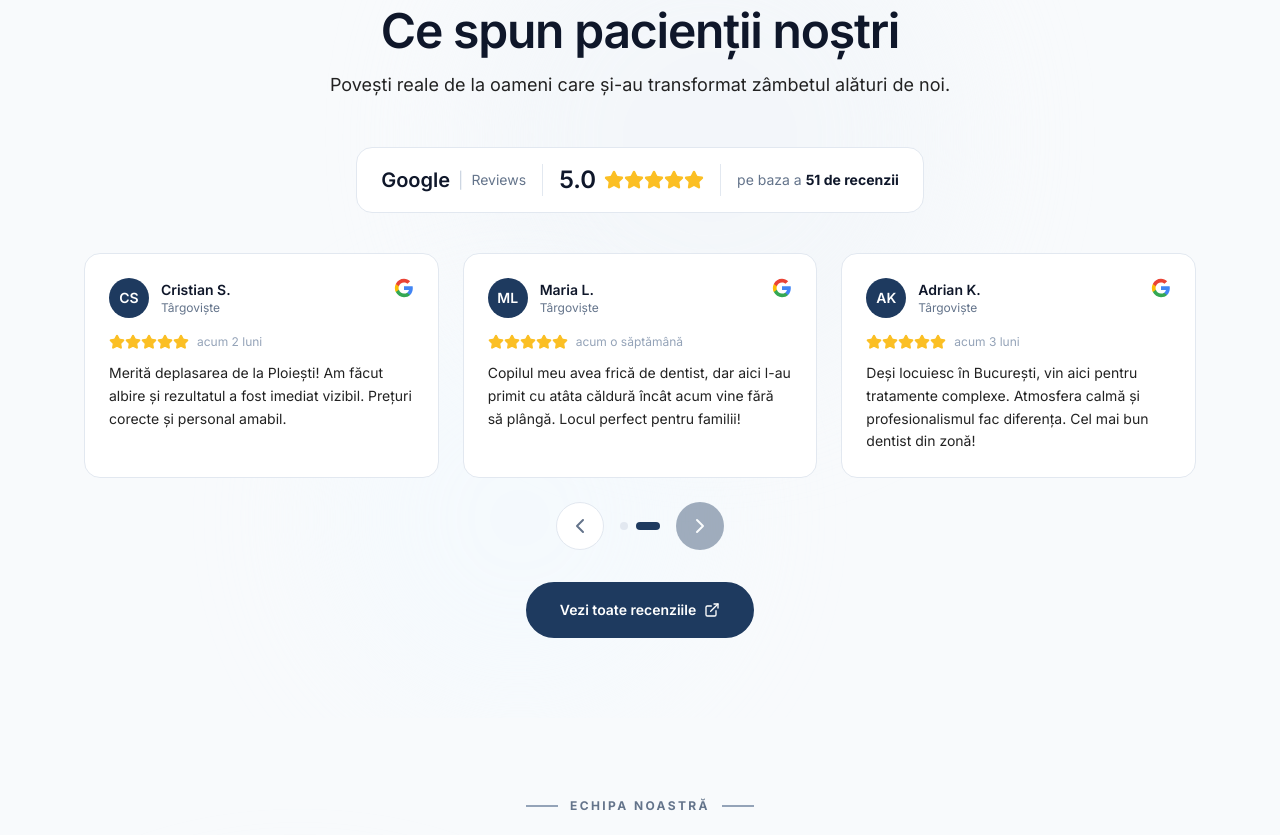
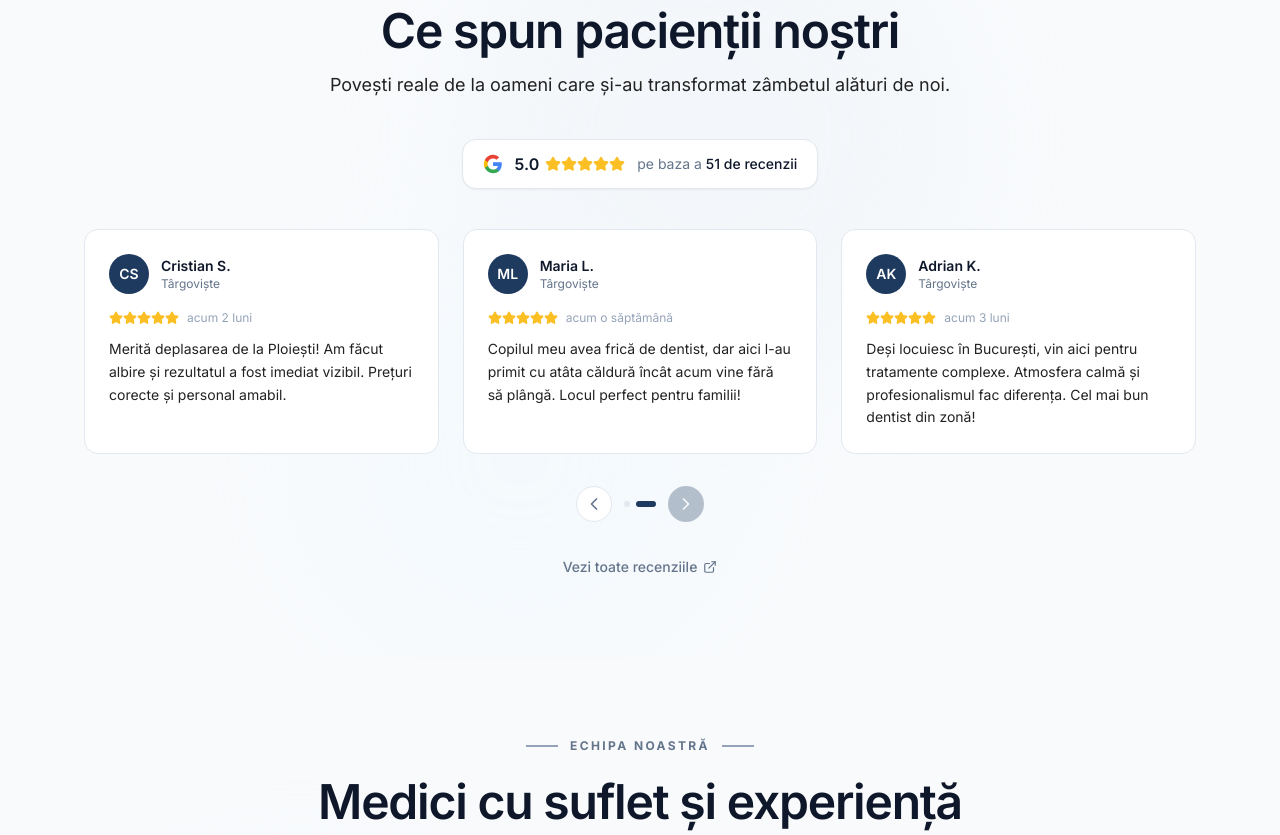
Before and after one commit to atwonio16/doctor-suciu-dental, a React (Vite) app: page / in a window 1280 px wide. Shown: the part 3060-3895 px from the top of the page. Built offline with nearby package versions, Linux system fonts and the light colour scheme.

Commit message:
Redesign ReviewsSection - minimalist Google badge, smaller nav buttons, link CTA

```diff
--- a/src/sections/ReviewsSection.tsx
+++ b/src/sections/ReviewsSection.tsx
@@ -1,5 +1,6 @@
 import { useState, useRef, useEffect } from 'react';
 import { Star, ChevronLeft, ChevronRight, ExternalLink } from 'lucide-react';
+import { Link } from 'react-router-dom';
 
 const reviews = [
   {
@@ -120,8 +121,8 @@ const ReviewsSection = () => {
 
       <div className="relative z-10 w-full px-4 sm:px-6 lg:px-12 xl:px-20">
         <div className="max-w-7xl mx-auto">
-          {/* Header - Premium category style */}
-          <div className="text-center mb-12">
+          {/* Header */}
+          <div className="text-center mb-10">
             <div className="flex items-center justify-center gap-3 mb-6">
               <span className="w-8 h-[2px] bg-[#94a3b8]" />
               <span className="text-xs font-bold uppercase tracking-[0.2em] text-[#64748b]">
@@ -139,36 +140,29 @@ const ReviewsSection = () => {
             </p>
           </div>
 
-          {/* Google Rating Badge */}
+          {/* Minimalist Google Rating Badge */}
           <div className="flex justify-center mb-10">
-            <div className="inline-flex items-center gap-4 bg-white rounded-2xl px-6 py-4 border border-[#e2e8f0]">
-              <div className="flex items-center gap-2">
-                <span className="text-xl font-semibold text-[#0f172a]">Google</span>
-                <span className="text-[#cbd5e1]">|</span>
-                <span className="text-sm text-[#64748b]">Reviews</span>
-              </div>
-
-              <div className="h-8 w-px bg-[#e2e8f0]" />
-
-              <div className="flex items-center gap-2">
-                <span className="text-2xl font-semibold text-[#0f172a]">5.0</span>
+            <div className="inline-flex items-center gap-3 bg-white rounded-xl px-5 py-3 border border-[#e2e8f0] shadow-sm">
+              <svg className="w-5 h-5" viewBox="0 0 24 24">
+                <path fill="#4285F4" d="M22.56 12.25c0-.78-.07-1.53-.2-2.25H12v4.26h5.92c-.26 1.37-1.04 2.53-2.21 3.31v2.77h3.57c2.08-1.92 3.28-4.74 3.28-8.09z"/>
+                <path fill="#34A853" d="M12 23c2.97 0 5.46-.98 7.28-2.66l-3.57-2.77c-.98.66-2.23 1.06-3.71 1.06-2.86 0-5.29-1.93-6.16-4.53H2.18v2.84C3.99 20.53 7.7 23 12 23z"/>
+                <path fill="#FBBC05" d="M5.84 14.09c-.22-.66-.35-1.36-.35-2.09s.13-1.43.35-2.09V7.07H2.18C1.43 8.55 1 10.22 1 12s.43 3.45 1.18 4.93l2.85-2.22.81-.62z"/>
+                <path fill="#EA4335" d="M12 5.38c1.62 0 3.06.56 4.21 1.64l3.15-3.15C17.45 2.09 14.97 1 12 1 7.7 1 3.99 3.47 2.18 7.07l3.66 2.84c.87-2.6 3.3-4.53 6.16-4.53z"/>
+              </svg>
+              <div className="flex items-center gap-1.5">
+                <span className="font-semibold text-[#0f172a]">5.0</span>
                 <div className="flex">
                   {[...Array(5)].map((_, i) => (
-                    <Star key={i} className="w-5 h-5 fill-amber-400 text-amber-400" />
+                    <Star key={i} className="w-4 h-4 fill-amber-400 text-amber-400" />
                   ))}
                 </div>
               </div>
-
-              <div className="h-8 w-px bg-[#e2e8f0]" />
-
-              <span className="text-sm text-[#64748b]">
-                pe baza a <strong className="text-[#0f172a]">51 de recenzii</strong>
-              </span>
+              <span className="text-sm text-[#64748b]">pe baza a <span className="font-medium text-[#0f172a]">51 de recenzii</span></span>
             </div>
           </div>
 
           {/* Reviews Carousel */}
-          <div className="relative mb-6">
+          <div className="relative mb-8">
             <div
               ref={containerRef}
               className="overflow-hidden cursor-grab active:cursor-grabbing select-none"
@@ -191,7 +185,7 @@ const ReviewsSection = () => {
                     {reviews.slice(pageIndex * reviewsPerPage, (pageIndex + 1) * reviewsPerPage).map((review) => (
                       <div
                         key={review.id}
-                        className="bg-white rounded-2xl p-6 border border-[#e2e8f0] h-full"
+                        className="bg-white rounded-xl p-6 border border-[#e2e8f0] h-full"
                       >
                         {/* Header */}
                         <div className="flex items-start justify-between mb-4">
@@ -204,19 +198,13 @@ const ReviewsSection = () => {
                               <p className="text-xs text-[#64748b]">Târgoviște</p>
                             </div>
                           </div>
-                          <svg className="w-5 h-5" viewBox="0 0 24 24">
-                            <path fill="#4285F4" d="M22.56 12.25c0-.78-.07-1.53-.2-2.25H12v4.26h5.92c-.26 1.37-1.04 2.53-2.21 3.31v2.77h3.57c2.08-1.92 3.28-4.74 3.28-8.09z"/>
-                            <path fill="#34A853" d="M12 23c2.97 0 5.46-.98 7.28-2.66l-3.57-2.77c-.98.66-2.23 1.06-3.71 1.06-2.86 0-5.29-1.93-6.16-4.53H2.18v2.84C3.99 20.53 7.7 23 12 23z"/>
-                            <path fill="#FBBC05" d="M5.84 14.09c-.22-.66-.35-1.36-.35-2.09s.13-1.43.35-2.09V7.07H2.18C1.43 8.55 1 10.22 1 12s.43 3.45 1.18 4.93l2.85-2.22.81-.62z"/>
-                            <path fill="#EA4335" d="M12 5.38c1.62 0 3.06.56 4.21 1.64l3.15-3.15C17.45 2.09 14.97 1 12 1 7.7 1 3.99 3.47 2.18 7.07l3.66 2.84c.87-2.6 3.3-4.53 6.16-4.53z"/>
-                          </svg>
                         </div>
 
                         {/* Stars and date */}
                         <div className="flex items-center gap-2 mb-3">
                           <div className="flex">
                             {[...Array(review.rating)].map((_, i) => (
-                              <Star key={i} className="w-4 h-4 fill-amber-400 text-amber-400" />
+                              <Star key={i} className="w-3.5 h-3.5 fill-amber-400 text-amber-400" />
                             ))}
                           </div>
                           <span className="text-xs text-[#94a3b8]">{review.date}</span>
@@ -234,26 +222,26 @@ const ReviewsSection = () => {
             </div>
           </div>
 
-          {/* Navigation */}
-          <div className="flex items-center justify-center gap-4 mb-8">
+          {/* Minimal Navigation */}
+          <div className="flex items-center justify-center gap-3 mb-8">
             <button
               onClick={prevPage}
               disabled={currentPage === 0 || isAnimating}
-              className="w-12 h-12 rounded-full bg-white border border-[#e2e8f0] flex items-center justify-center text-[#64748b] hover:text-[#1e3a5f] hover:border-[#1e3a5f] transition-all disabled:opacity-40"
+              className="w-9 h-9 rounded-full bg-white border border-[#e2e8f0] flex items-center justify-center text-[#64748b] hover:text-[#1e3a5f] hover:border-[#1e3a5f] transition-all disabled:opacity-30"
               aria-label="Previous reviews"
             >
-              <ChevronLeft className="w-6 h-6" />
+              <ChevronLeft className="w-5 h-5" />
             </button>
 
-            <div className="flex items-center gap-2">
+            <div className="flex items-center gap-1.5">
               {Array.from({ length: totalPages }).map((_, index) => (
                 <button
                   key={index}
                   onClick={() => goToPage(index)}
-                  className={`h-2 rounded-full transition-all ${
+                  className={`h-1.5 rounded-full transition-all ${
                     index === currentPage
-                      ? 'w-6 bg-[#1e3a5f]'
-                      : 'w-2 bg-[#e2e8f0] hover:bg-[#cbd5e1]'
+                      ? 'w-5 bg-[#1e3a5f]'
+                      : 'w-1.5 bg-[#e2e8f0] hover:bg-[#cbd5e1]'
                   }`}
                   aria-label={`Go to page ${index + 1}`}
                 />
@@ -263,22 +251,22 @@ const ReviewsSection = () => {
             <button
               onClick={nextPage}
               disabled={currentPage === totalPages - 1 || isAnimating}
-              className="w-12 h-12 rounded-full bg-[#1e3a5f] flex items-center justify-center text-white hover:bg-[#152a45] transition-all disabled:opacity-40"
+              className="w-9 h-9 rounded-full bg-[#1e3a5f] flex items-center justify-center text-white hover:bg-[#152a45] transition-all disabled:opacity-30"
               aria-label="Next reviews"
             >
-              <ChevronRight className="w-6 h-6" />
+              <ChevronRight className="w-5 h-5" />
             </button>
           </div>
 
-          {/* CTA Link */}
+          {/* CTA Link - Text only */}
           <div className="text-center">
-            <a
-              href="/pareri"
-              className="inline-flex items-center justify-center gap-2 font-semibold text-sm px-8 py-4 rounded-full transition-all duration-300 bg-[#1e3a5f] text-white border-2 border-[#1e3a5f] hover:bg-transparent hover:text-[#1e3a5f]"
+            <Link
+              to="/pareri"
+              className="inline-flex items-center gap-1.5 text-sm font-medium text-[#64748b] hover:text-[#1e3a5f] transition-colors group"
             >
               <span>Vezi toate recenziile</span>
-              <ExternalLink className="w-4 h-4" />
-            </a>
+              <ExternalLink className="w-3.5 h-3.5 group-hover:translate-x-0.5 transition-transform" />
+            </Link>
           </div>
         </div>
       </div>
```
Also changed, not shown: 5 other files (tests, documents, lock files or other folders).
